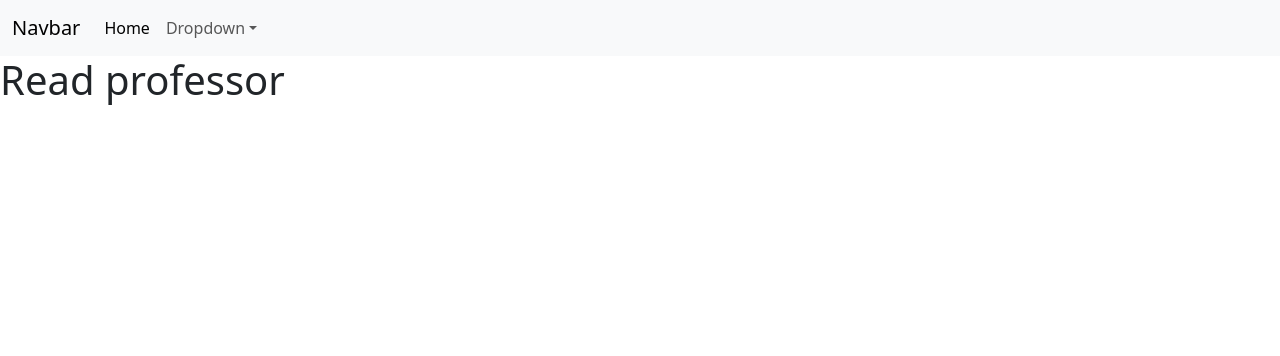
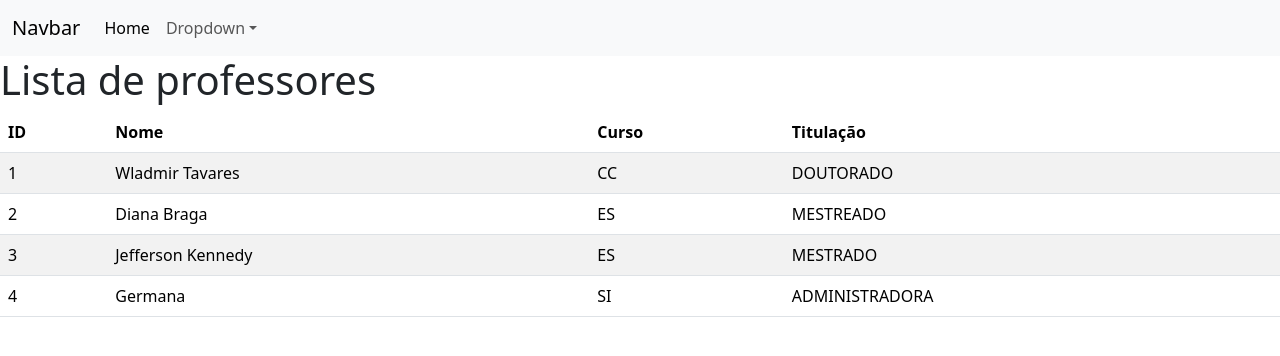
Before and after one commit to Natan-Lucena/Web-Material-College, a React (Create React App) app: page /professor/read in a window 1280 px wide. Shown: the top 356 px of the page. Built offline with nearby package versions, Linux system fonts and the light colour scheme.

Commit message:
:sparkles: feat: read screen

```diff
--- /dev/null
+++ b/src/components/Crud/data/db_professor.js
@@ -0,0 +1,32 @@
+const professores = [
+  {
+    id: 1,
+    nome: "Wladmir Tavares",
+    idade: 40,
+    curso: "CC",
+    titulacao: "DOUTORADO",
+  },
+  {
+    id: 2,
+    nome: "Diana Braga",
+    idade: 20,
+    curso: "ES",
+    titulacao: "MESTREADO",
+  },
+  {
+    id: 3,
+    nome: "Jefferson Kennedy",
+    idade: 45,
+    curso: "ES",
+    titulacao: "MESTRADO",
+  },
+  {
+    id: 4,
+    nome: "Germana",
+    idade: 30,
+    curso: "SI",
+    titulacao: "ADMINISTRADORA",
+  },
+];
+
+export default professores;
--- a/src/components/Crud/professor/Read.jsx
+++ b/src/components/Crud/professor/Read.jsx
@@ -1,5 +1,34 @@
+import professores from "../data/db_professor";
+import "bootstrap/dist/css/bootstrap.min.css";
+import "bootstrap/dist/js/bootstrap.bundle.min";
+
 const Read = () => {
-  return <h1>Read professor</h1>;
+  const listProfessores = professores.map((professor) => (
+    <tr>
+      <td>{professor.id}</td>
+      <td>{professor.nome}</td>
+      <td>{professor.curso}</td>
+      <td>{professor.titulacao}</td>
+    </tr>
+  ));
+  return (
+    <>
+      <h1>Lista de professores</h1>
+      <div>
+        <table className="table table-striped">
+          <thead>
+            <tr>
+              <th scope="col">ID</th>
+              <th scope="col">Nome</th>
+              <th scope="col">Curso</th>
+              <th scope="col">Titulação</th>
+            </tr>
+          </thead>
+          <tbody>{listProfessores}</tbody>
+        </table>
+      </div>
+    </>
+  );
 };
 
 export default Read;
```
